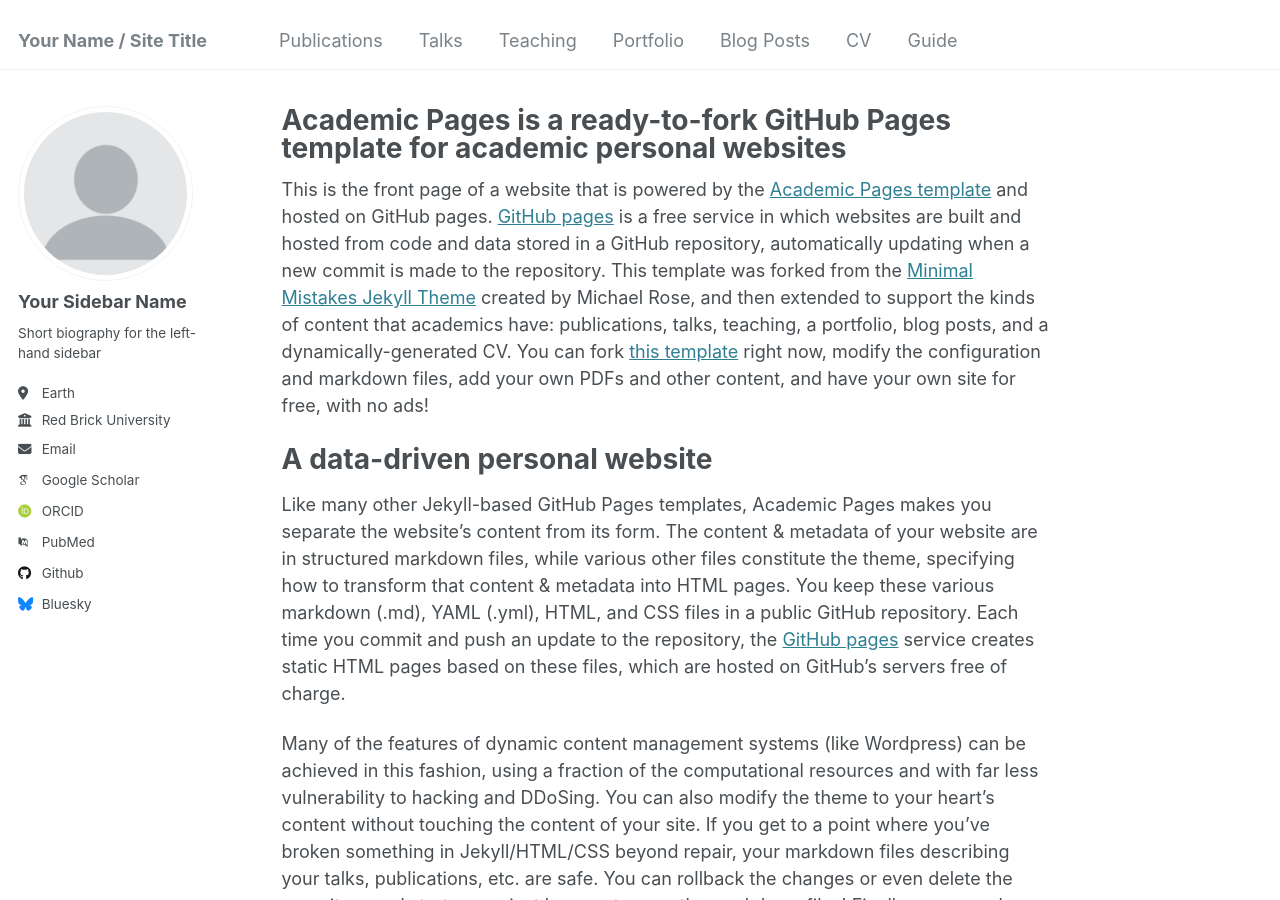
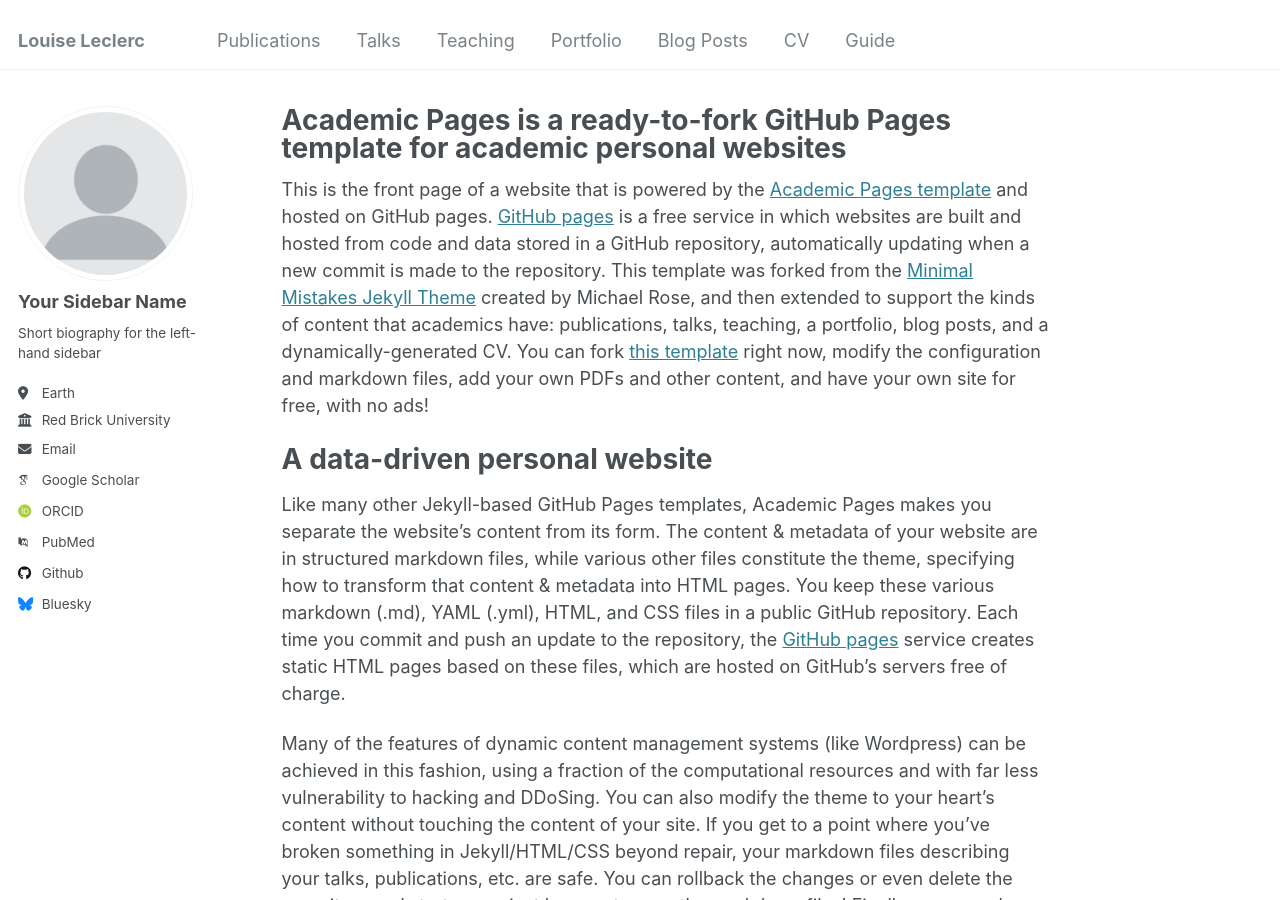
Before and after one commit to luyise/luyise.github.io, a Jekyll site: the page built from _pages/about.md, in a window 1280 px wide and 900 px high. Built offline with Jekyll 4.4.1, drawn with Linux system fonts in a browser that asks for light colours; some web fonts are replaced.

Commit message:
Update _config.yml

```diff
--- a/_config.yml
+++ b/_config.yml
@@ -8,7 +8,7 @@
 
 # Basic Site Settings
 locale                   : "en-US"
-title                    : "Your Name / Site Title"
+title                    : "Louise Leclerc"
 title_separator          : "-"
 name                     : &name "Your Name"
 description              : &description "personal description"
```
